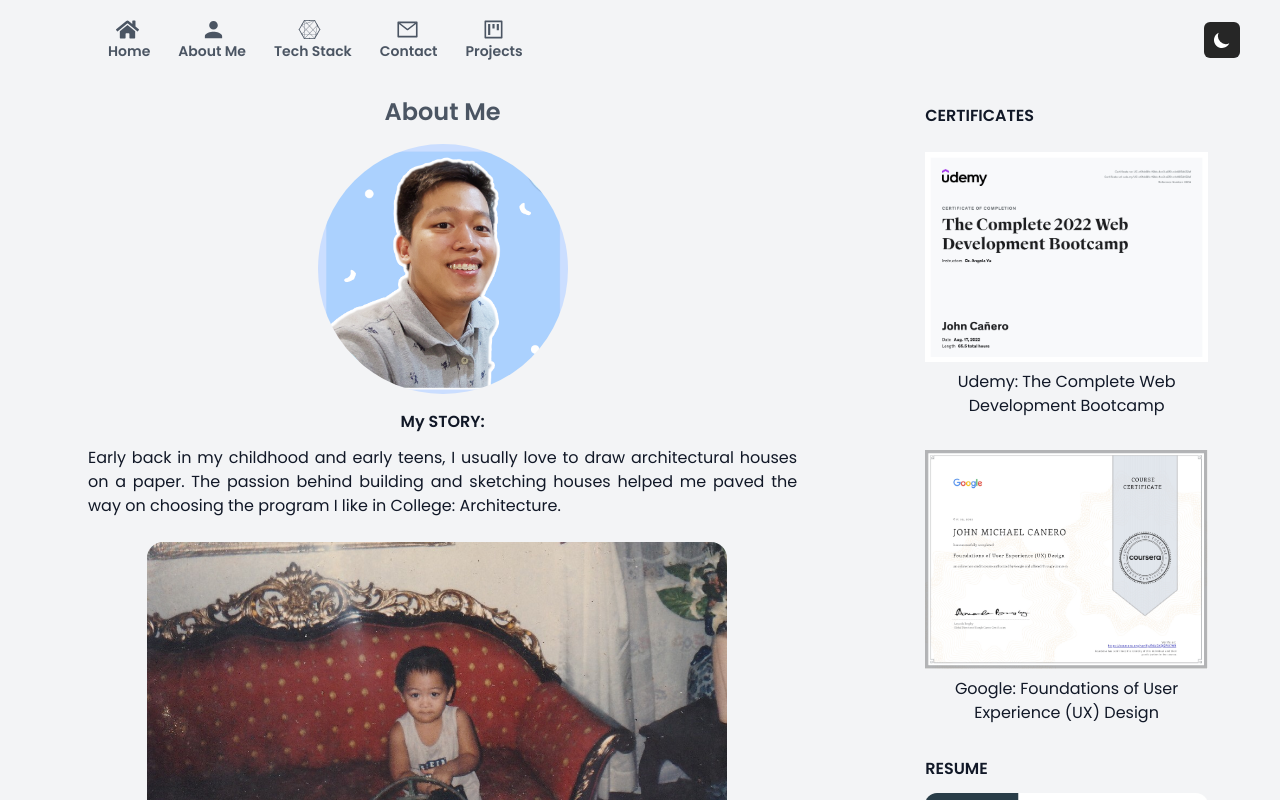
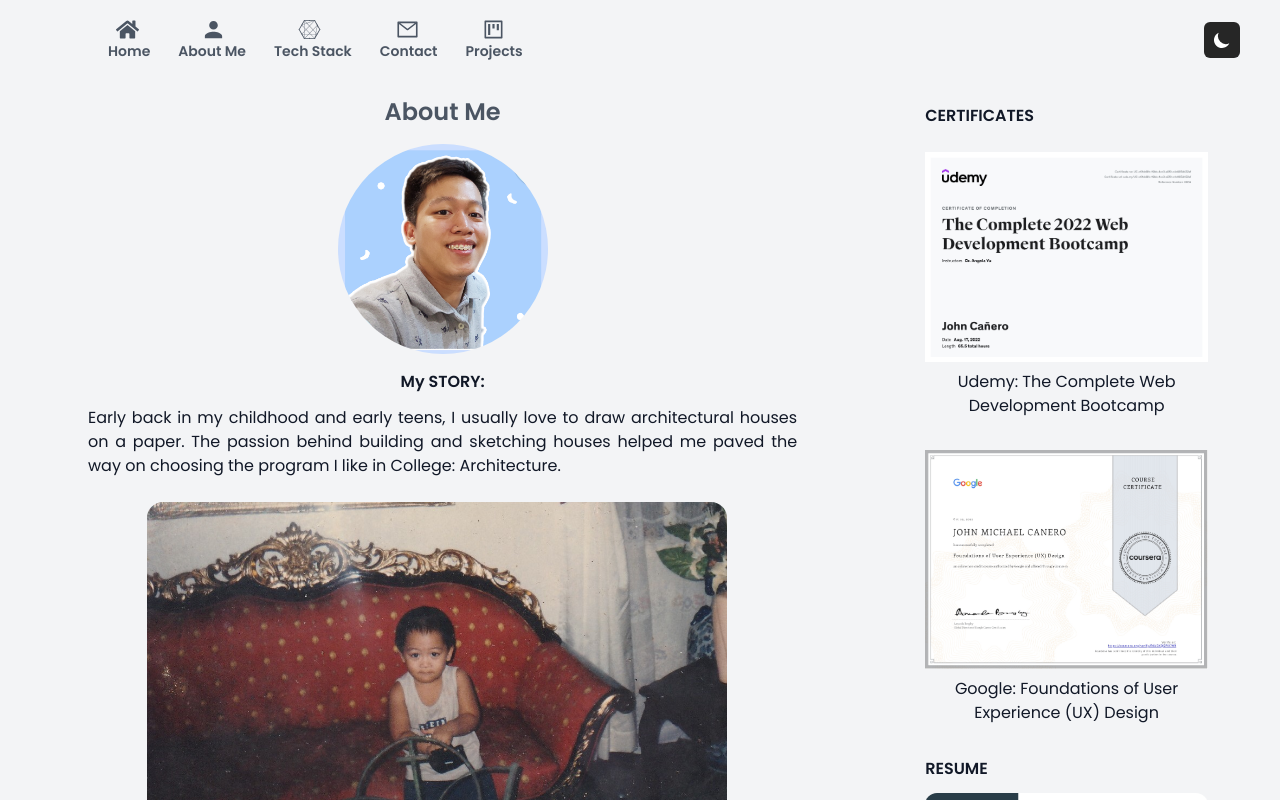
Before and after one commit to johncanero/johncanero-website, a Next.js app: page /about in a window 1280 px wide. Shown: the top 800 px of the page. Built offline with nearby package versions, Linux system fonts and the light colour scheme.

Commit message:
Modify About Profile Photo Size

```diff
--- a/pages/about/index.tsx
+++ b/pages/about/index.tsx
@@ -19,8 +19,8 @@ const about = () => {
           <div className="flex justify-center mx-auto mt-4 mb-4">
             <Image
               src="/images/johncanero5.1.jpg"
-              width={250}
-              height={250}
+              width={210}
+              height={210}
               alt="John Cañero Logo"
               className="transition duration-300 ease-in-out rounded-full hover:-translate-y-1 hover:scale-100"
             />
```
